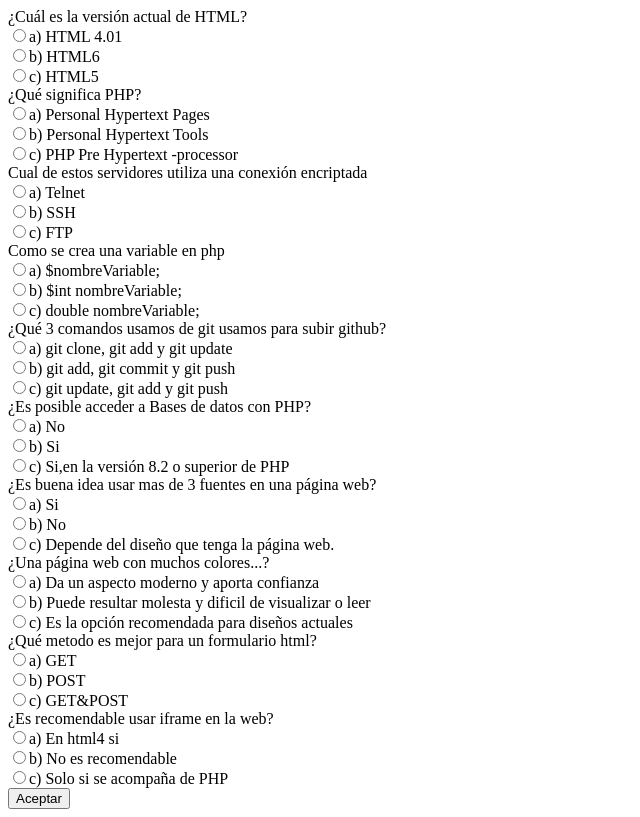
After one commit to MoisesRodriguezN/ejercicios-php, a PHP site: page /ejercicio12.html in a window 1280 px wide. The commit adds this page. Shown: the whole page, without its empty margins (0-640 px from the left). Run offline with PHP 8.4, Linux system fonts and the light colour scheme.

Commit message:
Ejercicios subidos

```diff
--- /dev/null
+++ b/Tema3/ejercicio12.html
@@ -0,0 +1,67 @@
+<!DOCTYPE html>
+
+<html>
+  <head>
+    <title>Cuestionario sobre el curso</title>
+    <meta charset="UTF-8">
+    <meta name="viewport" content="width=device-width, initial-scale=1.0">
+  </head>
+  <body>
+    <div>
+      <form action="ejercicio12.php" method="get">
+            ¿Cuál es la versión actual de HTML?<br>
+            <input type="radio" name="r1" value="0">a) HTML 4.01<br>
+            <input type="radio" name="r1" value="1">b) HTML6<br>
+            <input type="radio" name="r1" value="0">c) HTML5<br>
+
+            ¿Qué significa PHP?<br>
+            <input type="radio" name="r2" value="0">a) Personal Hypertext Pages<br>
+            <input type="radio" name="r2" value="0">b) Personal Hypertext Tools<br>
+            <input type="radio" name="r2" value="1">c) PHP Pre Hypertext -processor<br>
+
+            Cual de estos servidores utiliza una conexión encriptada<br>
+            <input type="radio" name="r3" value="0">a) Telnet<br>
+            <input type="radio" name="r3" value="1">b) SSH<br>
+            <input type="radio" name="r3" value="0">c) FTP<br>
+
+            Como se crea una variable en php<br>
+            <input type="radio" name="r4" value="1">a) $nombreVariable;<br>
+            <input type="radio" name="r4" value="0">b) $int nombreVariable;<br>
+            <input type="radio" name="r4" value="0">c) double nombreVariable;<br>
+
+            ¿Qué 3 comandos usamos de git usamos para subir github?<br>
+            <input type="radio" name="r5" value="0">a) git clone, git add y git update <br>
+            <input type="radio" name="r5" value="1">b) git add, git commit y git push<br>
+            <input type="radio" name="r5" value="0">c) git update, git add y git push<br>
+
+            ¿Es posible acceder a Bases de datos con PHP?<br>
+            <input type="radio" name="r6" value="0">a) No<br>
+            <input type="radio" name="r6" value="1">b) Si<br>
+            <input type="radio" name="r6" value="0">c) Si,en la versión 8.2 o superior de PHP<br>
+
+            ¿Es buena idea usar mas de 3 fuentes en una página web?<br>
+            <input type="radio" name="r7" value="0">a) Si <br>
+            <input type="radio" name="r7" value="1">b) No<br>
+            <input type="radio" name="r7" value="0">c) Depende del diseño que tenga la página web.<br>
+
+            ¿Una página web con muchos colores...?<br>
+            <input type="radio" name="r8" value="0">a) Da un aspecto moderno y aporta confianza <br>
+            <input type="radio" name="r8" value="1">b) Puede resultar molesta y dificil de visualizar o leer <br>
+            <input type="radio" name="r8" value="0">c) Es la opción recomendada para diseños actuales<br>
+
+            ¿Qué metodo es mejor para un formulario html?<br>
+            <input type="radio" name="r9" value="0">a) GET <br>
+            <input type="radio" name="r9" value="1">b) POST<br>
+            <input type="radio" name="r9" value="0">c) GET&POST<br>
+
+            ¿Es recomendable usar iframe en la web?<br>
+            <input type="radio" name="r10" value="0">a) En html4 si <br>
+            <input type="radio" name="r10" value="1">b) No es recomendable<br>
+            <input type="radio" name="r10" value="0">c) Solo si se acompaña de PHP<br>
+
+          <input type="submit" value="Aceptar">
+        </form>
+
+    </div>
+  </body>
+</html>
--- a/Tema3/ejercicio9.php
+++ b/Tema3/ejercicio9.php
@@ -6,9 +6,9 @@
   <body>
     <?php
 
-      $a = $_POST['a'];
-      $b = $_POST['b'];
-      $c = $_POST['c'];
+      $a = $_GET['a'];
+      $b = $_GET['b'];
+      $c = $_GET['c'];
 
 
       // 0x^2 + 0x + 0 = 0
```
Also changed, not shown: Tema3/ejercicio10.html (added, +19 -0 lines), Tema3/ejercicio10.php (added, +113 -0 lines), Tema3/ejercicio12.php (added, +14 -0 lines).
